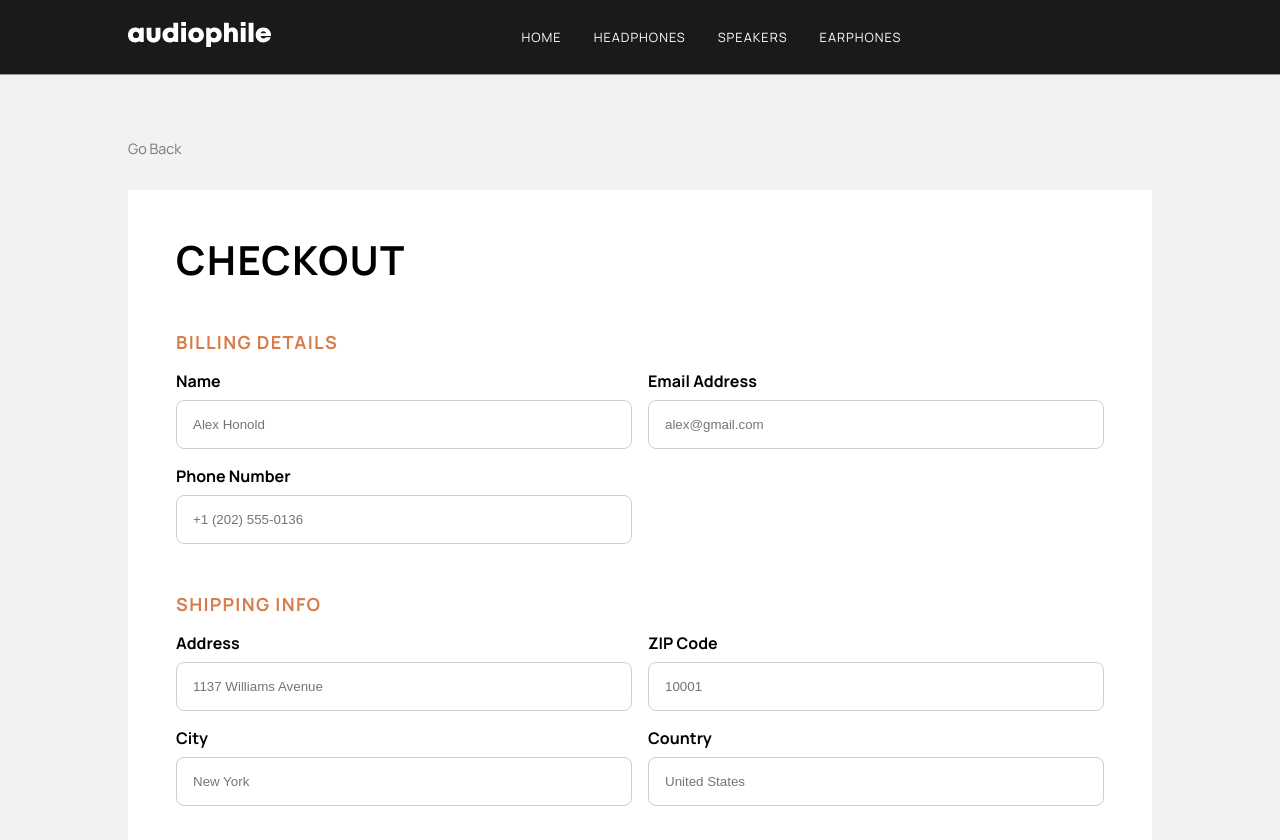
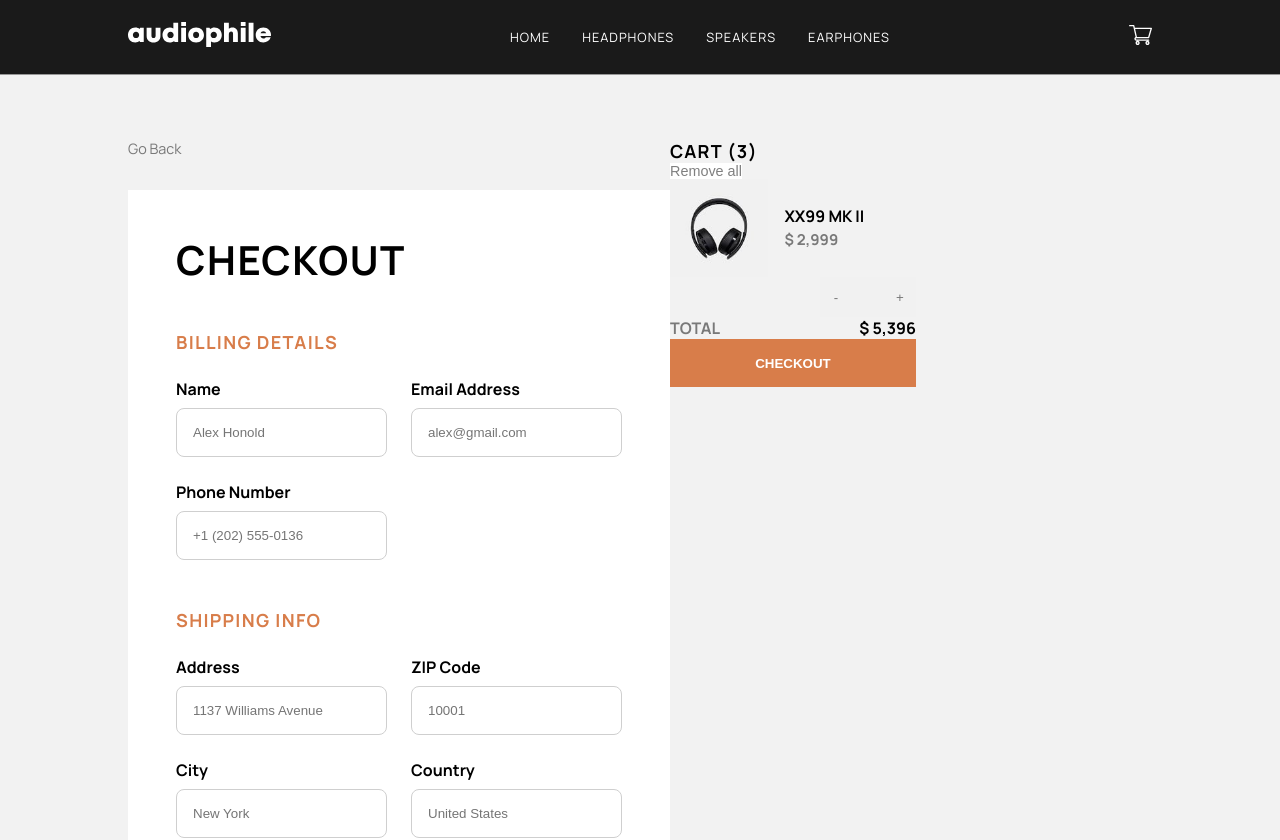
Before and after one commit to DaveWesl/audiophile-ecommerce-website, a React (Create React App) app: page / in a window 1280 px wide. Shown: the top 840 px of the page. Built offline with nearby package versions, Linux system fonts and the light colour scheme.

Commit message:
started with summary container

```diff
--- a/src/components/Navbar/Navbar.js
+++ b/src/components/Navbar/Navbar.js
@@ -58,8 +58,8 @@ function Navbar({ onPageChange }) {
           </ul>
         </div>
         <div className="container-cart">
-          <a className="cart" href="/">
-            <img src="/assets/shared/desktop/icon-cart.svg" alt="audiophile"/>
+          <a className="cart-logo" href="/">
+            <img src="/assets/shared/desktop/icon-cart.svg" alt="cart"/>
           </a>
         </div>
       </div>
--- a/src/pages/Checkout/Checkout.css
+++ b/src/pages/Checkout/Checkout.css
@@ -1,6 +1,7 @@
 .checkout {
     background-color: rgba(242, 242, 242, 1);
     padding: 4rem 8rem 7rem 8rem;
+    display: flex;
 }
 
 .checkout-back {
@@ -12,7 +13,7 @@
 .checkout-form {
     display: grid;
     grid-template-columns: repeat(2, 1fr);
-    gap: 1rem;
+    gap: 1.5rem;
 }
 
 .checkout-h2,
@@ -58,7 +59,7 @@
 
 .checkout-h6 {
     color: rgba(216, 125, 74, 1);
-    margin: 2rem 0 0 0;
+    margin: 1.5rem 0 0 0;
 }
 
 .checkout-label-container {
@@ -81,6 +82,7 @@
     background-color: white;
     margin: 0;
     font-weight: bold;
+    font-size: 1rem;
     display: flex;
     gap: 1rem;
     align-items: center;
--- a/src/pages/Checkout/Checkout.js
+++ b/src/pages/Checkout/Checkout.js
@@ -1,11 +1,10 @@
-import './Checkout.css'
-import { Link } from 'react-router-dom'
-import React, { useState } from 'react';
+import "./Checkout.css";
+import { Link } from "react-router-dom";
+import React, { useState } from "react";
 
-
-function Checkout () {
-    const [email, setEmail] = useState('');
-    const [phoneNumber, setPhoneNumber] = useState('');
+function Checkout() {
+  const [email, setEmail] = useState("");
+  const [phoneNumber, setPhoneNumber] = useState("");
 
   const [validEmail, setValidEmail] = useState(true);
   const [validPhoneNumber, setValidPhoneNumber] = useState(true);
@@ -37,111 +36,261 @@ function Checkout () {
   };
 
   return (
-        <div className='checkout'>
-            <Link to='/' className='button-back checkout-back'>Go Back</Link>
-            <div className='checkout-container'>
-                <div className='checkout-form'>
-                    <h2 className='checkout-h2'>CHECKOUT</h2>
+    <div className="checkout">
+      <div>
+        <Link to="/" className="button-back checkout-back">
+          Go Back
+        </Link>
+        <div className="checkout-container">
+          <div className="checkout-form">
+            <h2 className="checkout-h2">CHECKOUT</h2>
 
-                    <h6 className='checkout-h6'>BILLING DETAILS</h6>
+            <h6 className="checkout-h6">BILLING DETAILS</h6>
             <div className="checkout-label-container">
-                        <label className='checkout-label' htmlFor="billing-name">Name</label>
-                        <input className='checkout-input' type="text" id="billing-name" name="billing-name" placeholder="Alex Honold" />
+              <label className="checkout-label" htmlFor="billing-name">
+                Name
+              </label>
+              <input
+                className="checkout-input"
+                type="text"
+                id="billing-name"
+                name="billing-name"
+                placeholder="Alex Honold"
+              />
             </div>
             <div className="checkout-label-container">
-                        <div className='checkout-label-test'>
-                            <label className='checkout-label' htmlFor="billing-email">Email Address</label>
-                            {!validEmail && <p className='label-test-wrong'>Wrong format</p>}
+              <div className="checkout-label-test">
+                <label className="checkout-label" htmlFor="billing-email">
+                  Email Address
+                </label>
+                {!validEmail && (
+                  <p className="label-test-wrong">Wrong format</p>
+                )}
               </div>
               <input
-                            className='checkout-input'
+                className="checkout-input"
                 type="email"
                 id="billing-email"
                 name="billing-email"
                 placeholder="alex@gmail.com"
                 value={email}
                 onChange={handleEmailChange}
-                            style={{borderColor: validEmail ? '' : 'rgba(205, 44, 44, 1)'}}
+                style={{
+                  borderColor: validEmail ? "" : "rgba(205, 44, 44, 1)",
+                }}
               />
             </div>
             <div className="checkout-label-container">
-                        <div className='checkout-label-test'>
-                            <label className='checkout-label' htmlFor="billing-phone">Phone Number</label>
-                            {!validPhoneNumber && <p className='label-test-wrong'>Wrong format</p>}
+              <div className="checkout-label-test">
+                <label className="checkout-label" htmlFor="billing-phone">
+                  Phone Number
+                </label>
+                {!validPhoneNumber && (
+                  <p className="label-test-wrong">Wrong format</p>
+                )}
               </div>
               <input
-                            className='checkout-input'
+                className="checkout-input"
                 type="text"
                 id="billing-phone"
                 name="billing-phone"
                 placeholder="+1 (202) 555-0136"
                 value={phoneNumber}
                 onChange={handlePhoneNumberChange}
-                            style={{borderColor: validPhoneNumber ? '' : 'rgba(205, 44, 44, 1)'}}
+                style={{
+                  borderColor: validPhoneNumber ? "" : "rgba(205, 44, 44, 1)",
+                }}
               />
             </div>
 
-                    <h6 className='checkout-h6'>SHIPPING INFO</h6>
+            <h6 className="checkout-h6">SHIPPING INFO</h6>
             <div className="checkout-label-container">
-                        <label className='checkout-label' htmlFor="shipping-address">Address</label>
-                        <input className='checkout-input' type="text" id="shipping-address" name="shipping-address" placeholder="1137 Williams Avenue" />
+              <label className="checkout-label" htmlFor="shipping-address">
+                Address
+              </label>
+              <input
+                className="checkout-input"
+                type="text"
+                id="shipping-address"
+                name="shipping-address"
+                placeholder="1137 Williams Avenue"
+              />
             </div>
             <div className="checkout-label-container">
-                        <label className='checkout-label' htmlFor="shipping-zip">ZIP Code</label>
-                        <input className='checkout-input' type="text" id="shipping-zip" name="shipping-zip" placeholder="10001" />
+              <label className="checkout-label" htmlFor="shipping-zip">
+                ZIP Code
+              </label>
+              <input
+                className="checkout-input"
+                type="text"
+                id="shipping-zip"
+                name="shipping-zip"
+                placeholder="10001"
+              />
             </div>
             <div className="checkout-label-container">
-                        <label className='checkout-label' htmlFor="billing-city">City</label>
-                        <input className='checkout-input' type="text" id="shipping-city" name="shipping-city" placeholder="New York" />
+              <label className="checkout-label" htmlFor="billing-city">
+                City
+              </label>
+              <input
+                className="checkout-input"
+                type="text"
+                id="billing-city"
+                name="billing-city"
+                placeholder="New York"
+              />
             </div>
             <div className="checkout-label-container">
-                        <label className='checkout-label' htmlFor="billing-country">Country</label>
-                        <input className='checkout-input' type="text" id="shipping-country" name="shipping-country" placeholder="United States" />
+              <label className="checkout-label" htmlFor="billing-country">
+                Country
+              </label>
+              <input
+                className="checkout-input"
+                type="text"
+                id="billing-country"
+                name="billing-country"
+                placeholder="United States"
+              />
             </div>
 
-                    <h6 className='checkout-h6'>Payment Details</h6>
-                    <p className='checkout-payment-p'>Payment Method</p>
+            <h6 className="checkout-h6">Payment Details</h6>
+            <p className="checkout-payment-p">Payment Method</p>
             <button
-                      className={`checkout-button-text checkout-button-text1 ${isEMoneyActive ? 'active' : ''}`}
+              className={`checkout-button-text checkout-button-text1 ${
+                isEMoneyActive ? "active" : ""
+              }`}
               onClick={handleEMoneyButtonClick}
             >
-                      <div className={`checkout-button-circle checkout-button-circle1 ${isEMoneyActive ? 'active' : ''}`}>
-                        {isEMoneyActive && <div className='checkout-button-circle-inner'></div>}
+              <div
+                className={`checkout-button-circle checkout-button-circle1 ${
+                  isEMoneyActive ? "active" : ""
+                }`}
+              >
+                {isEMoneyActive && (
+                  <div className="checkout-button-circle-inner"></div>
+                )}
               </div>
               e-Money
             </button>
 
             <button
-                      className={`checkout-button-text checkout-button-text2 ${isCashOnDeliveryActive ? 'active' : ''}`}
+              className={`checkout-button-text checkout-button-text2 ${
+                isCashOnDeliveryActive ? "active" : ""
+              }`}
               onClick={handleCashOnDeliveryButtonClick}
             >
-                      <div className={`checkout-button-circle checkout-button-circle2 ${isCashOnDeliveryActive ? 'active' : ''}`}>
-                        {isCashOnDeliveryActive && <div className='checkout-button-circle-inner'></div>}
+              <div
+                className={`checkout-button-circle checkout-button-circle2 ${
+                  isCashOnDeliveryActive ? "active" : ""
+                }`}
+              >
+                {isCashOnDeliveryActive && (
+                  <div className="checkout-button-circle-inner"></div>
+                )}
               </div>
               Cash on Delivery
             </button>
 
-                    {isCashOnDeliveryActive && <div className='checkout-options'>
-                        <svg className='checkout-payment-logo' width="48" height="48" xmlns="http://www.w3.org/2000/svg">
+            {isEMoneyActive && (
+              <>
+                <div className="checkout-label-container">
+                  <label className="checkout-label" htmlFor="payment-e-number">
+                    e-Money Number
+                  </label>
+                  <input
+                    className="checkout-input"
+                    type="text"
+                    id="payment-e-number"
+                    name="payment-e-number"
+                    placeholder="238521993"
+                  />
+                </div>
+                <div className="checkout-label-container">
+                  <label className="checkout-label" htmlFor="payment-e-pin">
+                    e-Money PIN
+                  </label>
+                  <input
+                    className="checkout-input"
+                    type="text"
+                    id="payment-e-pin"
+                    name="payment-e-pin"
+                    placeholder="6891"
+                  />
+                </div>
+              </>
+            )}
+
+            {isCashOnDeliveryActive && (
+              <div className="checkout-options">
+                <svg
+                  className="checkout-payment-logo"
+                  width="48"
+                  height="48"
+                  xmlns="http://www.w3.org/2000/svg"
+                >
                   <path
                     d="M46.594 8.438H42.28c-.448 0-.869.213-1.134.574l-2.694 3.674a1.15 1.15 0 1 1-1.848-1.37c2.568-3.53 2.864-3.545 2.864-4.285 0-.779-.636-1.406-1.407-1.406h-5.404a17.658 17.658 0 0 1 9.606-2.813h4.33a1.406 1.406 0 0 0 0-2.812h-4.33c-5.277 0-10.33 2.02-14.142 5.625h-8.34c-.777 0-1.407.63-1.407 1.406v9.938H9.844c-.777 0-1.406.63-1.406 1.406v15.6a14.053 14.053 0 0 0-7.824 3.089 1.406 1.406 0 1 0 1.772 2.185 11.226 11.226 0 0 1 7.048-2.499h3.129c.775 0 1.406.63 1.406 1.406 0 .776-.631 1.407-1.406 1.407H8.436a1.406 1.406 0 0 0 0 2.812h13.728a4.226 4.226 0 0 1-3.977 2.813H1.405a1.406 1.406 0 0 0 0 2.812h16.782c3.395 0 6.236-2.42 6.89-5.625h7.36c.776 0 1.406-.63 1.406-1.406V25.312h9.843c.777 0 1.407-.63 1.407-1.406V11.25h1.5a1.406 1.406 0 0 0 0-2.813ZM33.61 17.599a1.404 1.404 0 0 0-1.172-.63h-3.085c-1.084-1.834.241-4.172 2.381-4.172 2.531 0 3.708 3.115 1.876 4.802ZM21.188 8.437h14.06c-.744 1.03-1.057 1.305-1.352 1.983-4.216-1.779-8.726 2.057-7.559 6.549h-5.15V8.437ZM19.78 19.782h2.813v5.625H19.78v-5.625Zm11.25 19.782h-14.49c.969-2.735-1.07-5.626-3.979-5.626H11.25V19.782h5.719v7.032c0 .776.63 1.406 1.406 1.406H24c.777 0 1.406-.63 1.406-1.407v-7.03h5.625v19.78ZM33.844 22.5v-1.771a5.56 5.56 0 0 0 3.453-4.769 3.954 3.954 0 0 0 3.424-1.611l1.56-2.127V22.5h-8.437Z"
-                                fill="#D87D4A" />
+                    fill="#D87D4A"
+                  />
                 </svg>
-                        <p className='checkout-options-p'>The ‘Cash on Delivery’ option enables you to pay in cash when our delivery courier arrives at your residence. Just make sure your address is correct so that your order will not be cancelled.</p>
-                    </div> }
+                <p className="checkout-options-p">
+                  The ‘Cash on Delivery’ option enables you to pay in cash when
+                  our delivery courier arrives at your residence. Just make sure
+                  your address is correct so that your order will not be
+                  cancelled.
+                </p>
+              </div>
+            )}
+          </div>
+        </div>
       </div>
 
+      <div className="summary">
+        <h6 className="cart-h6">CART (3)</h6>
+        <button className="button-back cart-remove">Remove all</button>
 
+        <div className="cart-product1">
+          <img
+            className="cart-img"
+            src="/assets/cart/image-xx99-mark-two-headphones.jpg"
+            alt="product"
+          />
+          <div>
+            <div className="cart-h7">XX99 MK II</div>
+            <p className="cart-price cart-p">$ 2,999</p>
+          </div>
+        </div>
+        <form className="cart-form1 product-form">
+          <div className="cart-quantity product-quantity">
+            <button
+              className="cart-button1 product-button product-button-1"
+              type="button"
+            >
+              -
+            </button>
+            <input
+              className="cart-button1 product-button product-input"
+              type="number"
+              id="quantity"
+              name="quantity"
+              min="1"
+            />
+            <button
+              className="cart-button1 product-button product-button-1"
+              type="button"
+            >
+              +
+            </button>
+          </div>
+        </form>
 
-                <div className='checkout-summary'>
-
+        <div className="cart-h7-total">
+          TOTAL<span className="cart-total-price cart-h7">$ 5,396</span>
         </div>
-
+        <button className="cart-button2 button-1">CHECKOUT</button>
       </div>
-
-
     </div>
   );
 }
 
-export default Checkout ;
+export default Checkout;
```
Lines whose indentation alone changed are shown as unchanged.
